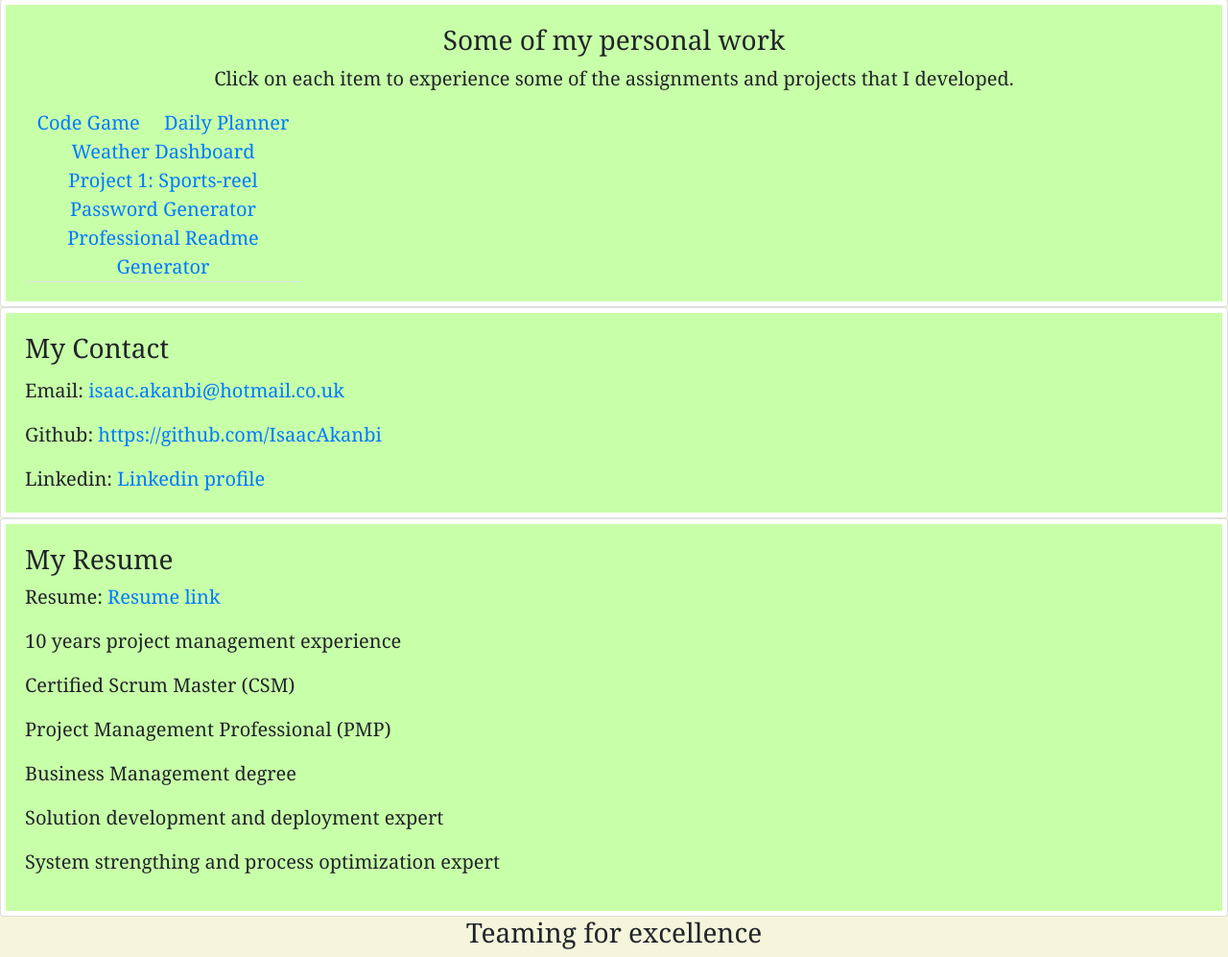
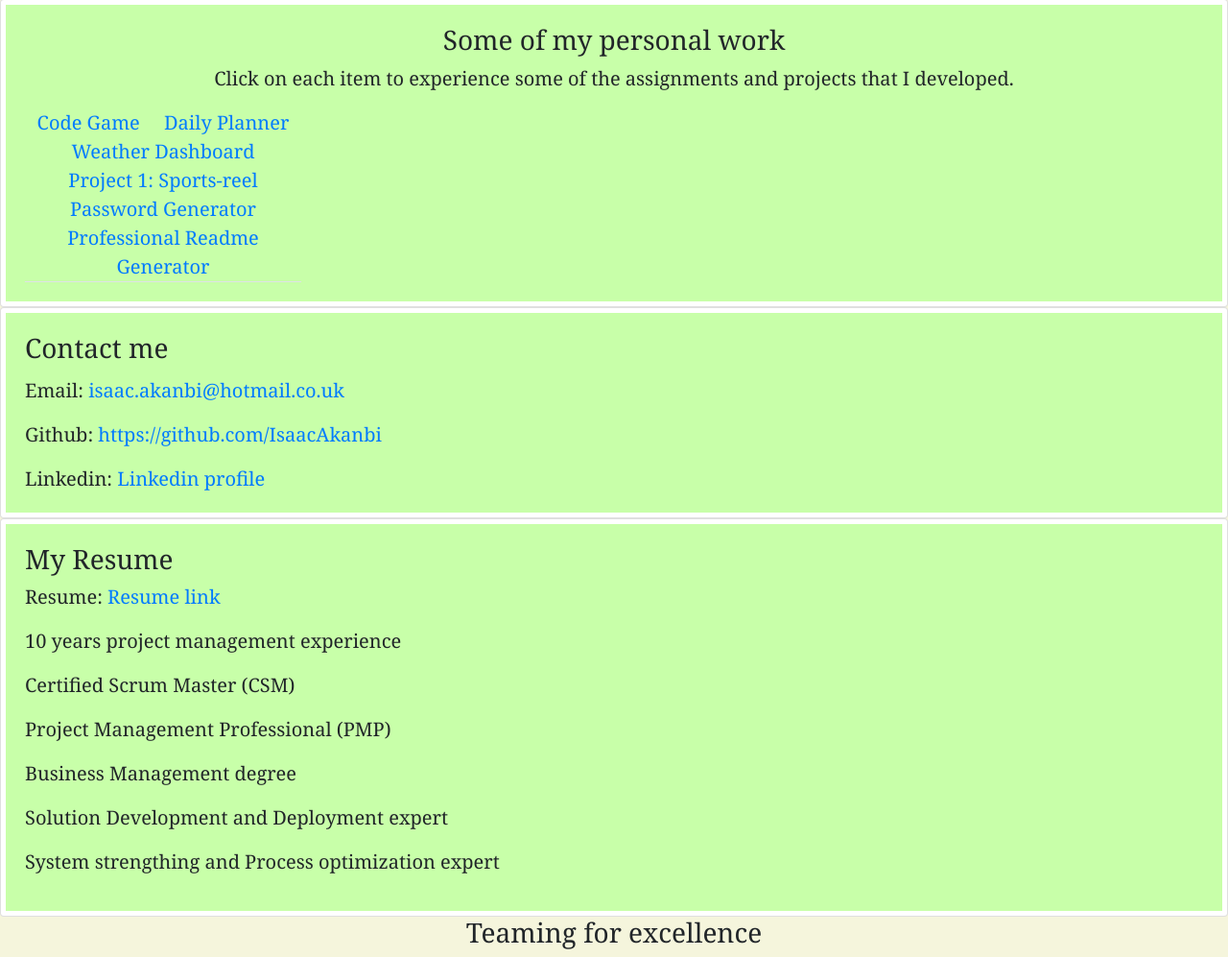
Before and after one commit to IsaacAkanbi/Bio-page, a plain HTML site: page index.html in a window 1280 px wide. Shown: the part 504-1501 px from the top of the page at 96% size. Drawn offline with nearby package versions, Linux system fonts and the light colour scheme.

Commit message:
added screenshot

```diff
--- a/index.html
+++ b/index.html
@@ -64,7 +64,7 @@
 
     <div class="card text-end" style="width: 100%;">
         <div class="card-body" id="Contact">
-            <h3 class="card-title">My Contact</h3>
+            <h3 class="card-title">Contact me</h3>
             <p class="card-text"> Email: <a href="isaac.akanbi@hotmail.co.uk">
                     <email>isaac.akanbi@hotmail.co.uk</email>
                 </a> </p>
@@ -88,8 +88,8 @@
             <p> Certified Scrum Master (CSM)</p>
             <p> Project Management Professional (PMP)</p>
             <p> Business Management degree</p>
-            <p> Solution development and deployment expert</p>
-            <p> System strengthing and process optimization expert</p>
+            <p> Solution Development and Deployment expert</p>
+            <p> System strengthing and Process optimization expert</p>
         </div>
     </div>
 
```
Also changed, not shown: images/home page.JPG (added).
